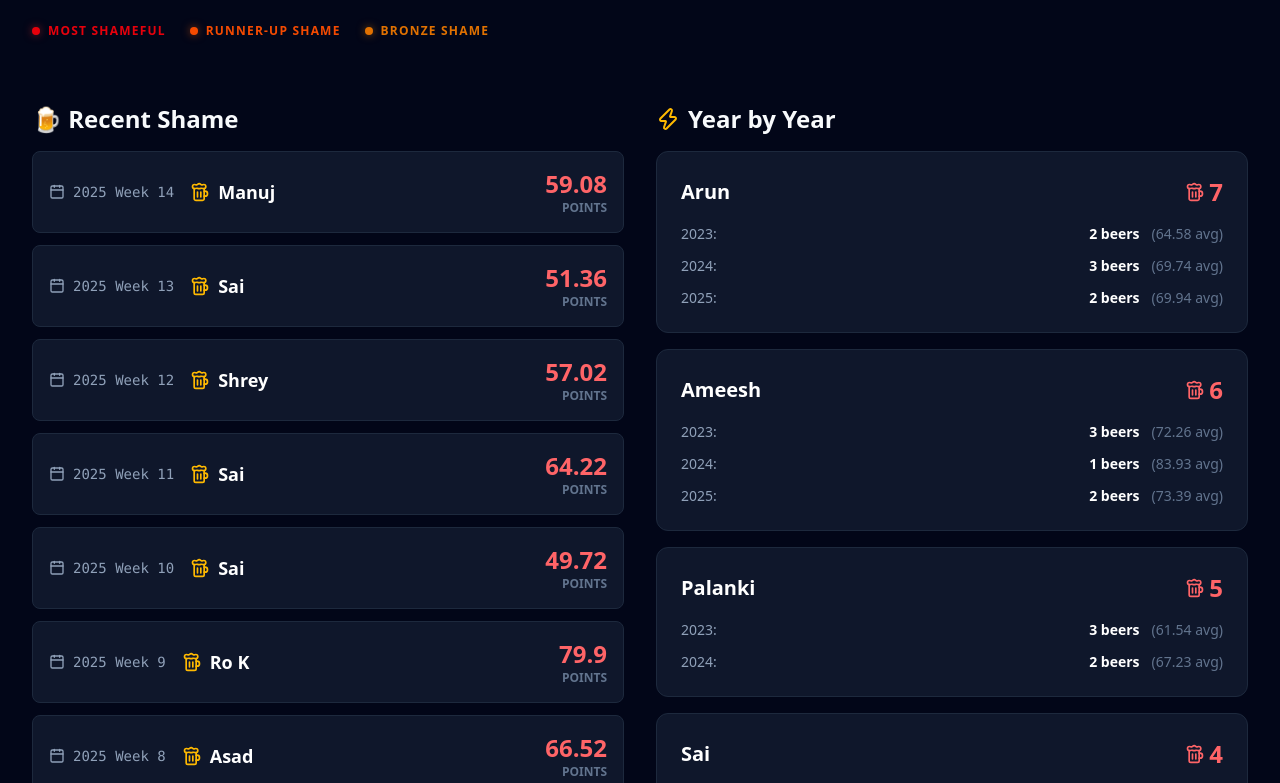
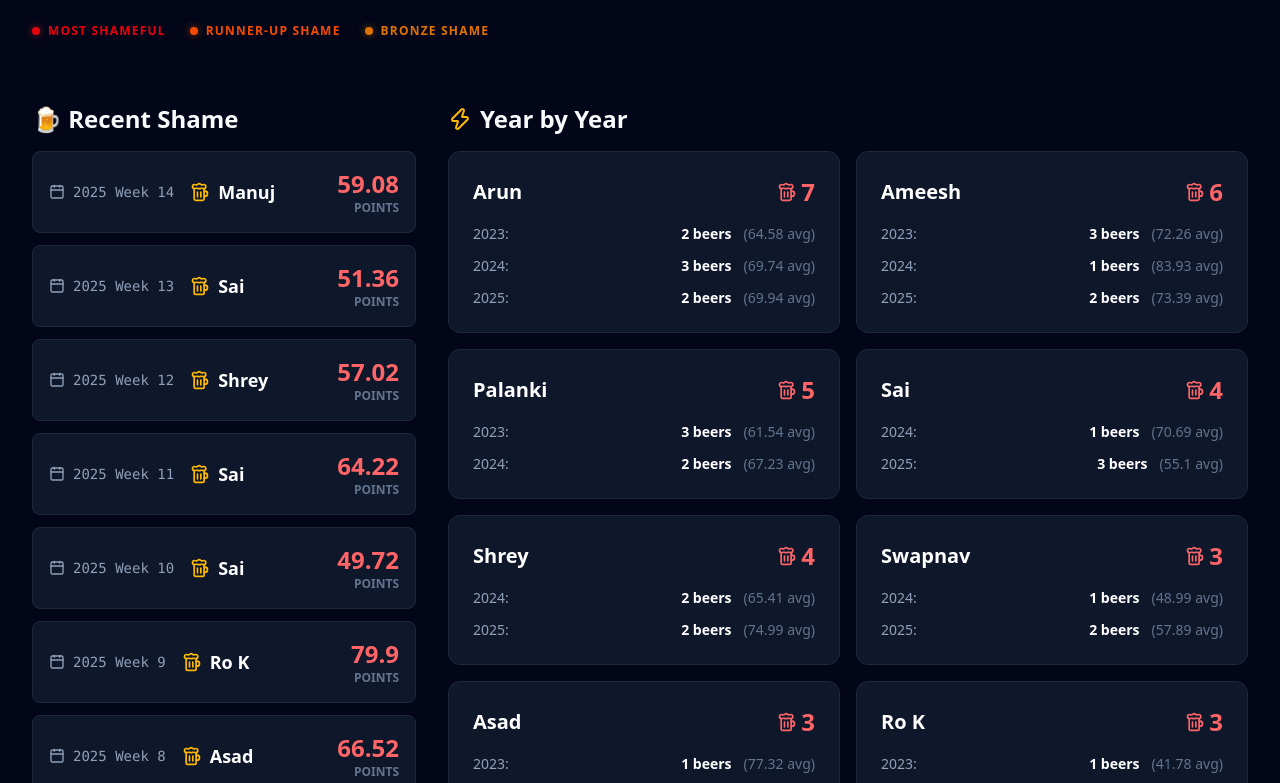
Before and after one commit to sdeka1997/frodd-grads-ffl, a Next.js app: page /shotgun in a window 1280 px wide. Shown: the part 817-1600 px from the top of the page. Built offline with nearby package versions, Linux system fonts and the light colour scheme.

Commit message:
Fix: Balance desktop layouts and resolve nav dropdown hover issue

```diff
--- a/src/app/highroller/page.tsx
+++ b/src/app/highroller/page.tsx
@@ -264,7 +264,7 @@ export default function HighRollerPage() {
 
       {/* RECENT WINNERS / EARNINGS BREAKDOWN */}
       <section>
-        <div className="grid md:grid-cols-2 gap-8">
+        <div className="grid lg:grid-cols-3 md:grid-cols-2 gap-8">
           <div>
             <h2 className="text-2xl font-bold mb-4 flex items-center gap-2">👑 Recent Winners</h2>
             <div className="grid gap-3">
@@ -292,10 +292,32 @@ export default function HighRollerPage() {
               ))}
             </div>
           </div>
-          <div>
+          <div className="lg:col-span-2">
             <h2 className="text-2xl font-bold mb-4 flex items-center gap-2"><DollarSign className="text-green-400 w-6 h-6" /> Year by Year</h2>
-            <div className="grid gap-4">
-              {highRollerStats.map((stats) => (
+            <div className="grid grid-cols-1 lg:grid-cols-2 gap-4 items-start">
+              {(() => {
+                // Balance columns by total number of season rows
+                const leftCol: typeof highRollerStats = [];
+                const rightCol: typeof highRollerStats = [];
+                let leftHeight = 0;
+                let rightHeight = 0;
+
+                highRollerStats.forEach(stats => {
+                  // Weight is base height (title/total/earnings) + number of season rows
+                  const weight = 3 + Object.keys(stats.seasons).length;
+                  if (leftHeight <= rightHeight) {
+                    leftCol.push(stats);
+                    leftHeight += weight;
+                  } else {
+                    rightCol.push(stats);
+                    rightHeight += weight;
+                  }
+                });
+
+                return (
+                  <>
+                    <div className="space-y-4">
+                      {leftCol.map((stats) => (
                         <Link key={stats.manager} href={`/managers/${encodeURIComponent(stats.manager)}`} className="bg-slate-900 border border-slate-800 rounded-xl p-6 block hover:border-slate-700 transition-colors">
                           <div className="flex items-center justify-between mb-4">
                             <h3 className="text-xl font-bold text-white">{stats.manager}</h3>
@@ -322,6 +344,38 @@ export default function HighRollerPage() {
                         </Link>
                       ))}
                     </div>
+                    <div className="space-y-4">
+                      {rightCol.map((stats) => (
+                        <Link key={stats.manager} href={`/managers/${encodeURIComponent(stats.manager)}`} className="bg-slate-900 border border-slate-800 rounded-xl p-6 block hover:border-slate-700 transition-colors">
+                          <div className="flex items-center justify-between mb-4">
+                            <h3 className="text-xl font-bold text-white">{stats.manager}</h3>
+                            <div className="text-right">
+                              <div className="flex items-center gap-1 text-emerald-400">
+                                <Crown className="w-5 h-5" />
+                                <span className="text-2xl font-bold">{stats.totalWins}</span>
+                              </div>
+                              <div className="text-lg font-bold text-green-400">{formatCurrency(stats.totalEarnings)}</div>
+                            </div>
+                          </div>
+                          <div className="space-y-3">
+                            {Object.entries(stats.seasons).map(([year, seasonStats]) => (
+                              <div key={year} className="flex items-center justify-between text-sm">
+                                <span className="text-slate-400">{year}:</span>
+                                <div className="flex items-center gap-3">
+                                  <span className="text-white font-bold">{seasonStats.wins} wins</span>
+                                  <span className="text-green-400 font-bold">{formatCurrency(seasonStats.earnings)}</span>
+                                  <span className="text-slate-500">({seasonStats.avgScore} avg)</span>
+                                </div>
+                              </div>
+                            ))}
+                          </div>
+                        </Link>
+                      ))}
+                    </div>
+                  </>
+                );
+              })()}
+            </div>
           </div>
         </div>
       </section>
--- a/src/app/shotgun/page.tsx
+++ b/src/app/shotgun/page.tsx
@@ -125,7 +125,7 @@ export default function ShotgunPage() {
 
       {/* RECENT SHAME / SEASONAL BREAKDOWN */}
       <section>
-        <div className="grid md:grid-cols-2 gap-8">
+        <div className="grid lg:grid-cols-3 md:grid-cols-2 gap-8">
           <div>
             <h2 className="text-2xl font-bold mb-4 flex items-center gap-2">🍺 Recent Shame</h2>
             <div className="grid gap-3">
@@ -153,10 +153,32 @@ export default function ShotgunPage() {
               ))}
             </div>
           </div>
-          <div>
+          <div className="lg:col-span-2">
             <h2 className="text-2xl font-bold mb-4 flex items-center gap-2"><Zap className="text-amber-400 w-6 h-6" /> Year by Year</h2>
-            <div className="grid gap-4">
-              {shotgunStats.map((stats) => (
+            <div className="grid grid-cols-1 lg:grid-cols-2 gap-4 items-start">
+              {(() => {
+                // Balance columns by total number of season rows
+                const leftCol: typeof shotgunStats = [];
+                const rightCol: typeof shotgunStats = [];
+                let leftHeight = 0;
+                let rightHeight = 0;
+
+                shotgunStats.forEach(stats => {
+                  // Weight is base height (title/total) + number of season rows
+                  const weight = 2 + Object.keys(stats.seasons).length;
+                  if (leftHeight <= rightHeight) {
+                    leftCol.push(stats);
+                    leftHeight += weight;
+                  } else {
+                    rightCol.push(stats);
+                    rightHeight += weight;
+                  }
+                });
+
+                return (
+                  <>
+                    <div className="space-y-4">
+                      {leftCol.map((stats) => (
                         <Link key={stats.manager} href={`/managers/${encodeURIComponent(stats.manager)}`} className="bg-slate-900 border border-slate-800 rounded-xl p-6 block hover:border-slate-700 transition-colors">
                           <div className="flex items-center justify-between mb-4">
                             <h3 className="text-xl font-bold text-white">{stats.manager}</h3>
@@ -179,6 +201,34 @@ export default function ShotgunPage() {
                         </Link>
                       ))}
                     </div>
+                    <div className="space-y-4">
+                      {rightCol.map((stats) => (
+                        <Link key={stats.manager} href={`/managers/${encodeURIComponent(stats.manager)}`} className="bg-slate-900 border border-slate-800 rounded-xl p-6 block hover:border-slate-700 transition-colors">
+                          <div className="flex items-center justify-between mb-4">
+                            <h3 className="text-xl font-bold text-white">{stats.manager}</h3>
+                            <div className="flex items-center gap-1 text-red-400">
+                              <Beer className="w-5 h-5" />
+                              <span className="text-2xl font-bold">{stats.totalShotguns}</span>
+                            </div>
+                          </div>
+                          <div className="space-y-3">
+                            {Object.entries(stats.seasons).map(([year, seasonStats]) => (
+                              <div key={year} className="flex items-center justify-between text-sm">
+                                <span className="text-slate-400">{year}:</span>
+                                <div className="flex items-center gap-3">
+                                  <span className="text-white font-bold">{seasonStats.shotguns} beers</span>
+                                  <span className="text-slate-500">({seasonStats.avgScore} avg)</span>
+                                </div>
+                              </div>
+                            ))}
+                          </div>
+                        </Link>
+                      ))}
+                    </div>
+                  </>
+                );
+              })()}
+            </div>
           </div>
         </div>
       </section>
--- a/src/components/NavBar.tsx
+++ b/src/components/NavBar.tsx
@@ -200,7 +200,7 @@ export default function NavBar() {
                   League History {chevron(open === 'history')}
                 </button>
                 {open === 'history' && (
-                  <div className="absolute top-full left-0 mt-1 w-48 bg-slate-900 border border-slate-800 rounded-md shadow-xl z-[9999]">
+                  <div className="absolute top-full left-0 w-48 bg-slate-900 border border-slate-800 rounded-md shadow-xl z-[9999]">
                     <Link href="/managers" className={desktopDropdownItemClass} onClick={() => setOpen(null)}>Managers</Link>
                     <Link href="/seasons" className={desktopDropdownItemClass} onClick={() => setOpen(null)}>Seasons</Link>
                     <Link href="/shotgun" className={desktopDropdownItemClass} onClick={() => setOpen(null)}>Shotgun</Link>
@@ -208,12 +208,12 @@ export default function NavBar() {
                   </div>
                 )}
               </div>
-              <div className="relative" onMouseEnter={() => setOpen('analytics')} onMouseLeave={() => setOpen(null)}>
+              <div className="relative pb-1" onMouseEnter={() => setOpen('analytics')} onMouseLeave={() => setOpen(null)}>
                 <button className={`${desktopLinkClass} flex items-center gap-1`}>
                   Analytics {chevron(open === 'analytics')}
                 </button>
                 {open === 'analytics' && (
-                  <div className="absolute top-full left-0 mt-1 w-48 bg-slate-900 border border-slate-800 rounded-md shadow-xl z-[9999]">
+                  <div className="absolute top-full left-0 w-48 bg-slate-900 border border-slate-800 rounded-md shadow-xl z-[9999]">
                     <Link href="/luck" className={desktopDropdownItemClass} onClick={() => setOpen(null)}>Luck Index</Link>
                     <Link href="/clutchness" className={desktopDropdownItemClass} onClick={() => setOpen(null)}>Playoff Clutchness</Link>
                     <Link href="/matrix" className={desktopDropdownItemClass} onClick={() => setOpen(null)}>Supremacy Matrix</Link>
--- a/src/utils/dataProcessing.ts
+++ b/src/utils/dataProcessing.ts
@@ -1,4 +1,21 @@
 import fflData from '../data/ffl_data.json';
+import matchups2019 from '../data/matchups/2019_espn.json';
+import matchups2020 from '../data/matchups/2020_espn.json';
+import matchups2021 from '../data/matchups/2021_espn.json';
+import matchups2022 from '../data/matchups/2022_espn.json';
+import matchups2023 from '../data/matchups/2023_espn.json';
+import matchups2024 from '../data/matchups/2024_espn.json';
+import matchups2025 from '../data/matchups/2025_sleeper.json';
+
+const ALL_MATCHUPS: Record<string, any> = {
+  '2019': matchups2019,
+  '2020': matchups2020,
+  '2021': matchups2021,
+  '2022': matchups2022,
+  '2023': matchups2023,
+  '2024': matchups2024,
+  '2025': matchups2025,
+};
 
 export interface ManagerRecord {
   manager: string;
@@ -155,7 +172,8 @@ export const getWeeklyLowScores = (): WeeklyLowScore[] => {
 
   years.forEach(year => {
     try {
-      const matchupData = require(`../data/matchups/${year}_${year === '2025' ? 'sleeper' : 'espn'}.json`);
+      const matchupData = ALL_MATCHUPS[year];
+      if (!matchupData) return;
       const regularSeasonLength = matchupData.settings?.regularSeasonLength || 14;
 
       // Group scores by week
@@ -291,7 +309,8 @@ export const getWeeklyHighScores = (): WeeklyHighScore[] => {
 
   years.forEach(year => {
     try {
-      const matchupData = require(`../data/matchups/${year}_${year === '2025' ? 'sleeper' : 'espn'}.json`);
+      const matchupData = ALL_MATCHUPS[year];
+      if (!matchupData) return;
       const regularSeasonLength = matchupData.settings?.regularSeasonLength || 14;
 
       // Group scores by week
```
Lines whose indentation alone changed are shown as unchanged.
